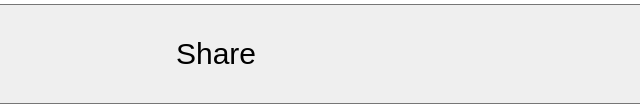
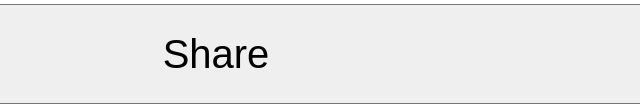
Before and after one commit to keatonshall/Game-Pigeon, a plain HTML site: page index.html in a window 1280 px wide. Shown: the part 1271-1380 px from the top of the page, 424-1064 px from the left. Drawn offline with Linux system fonts and the light colour scheme.

Commit message:
Increased font size of X/O

```diff
--- a/style.css
+++ b/style.css
@@ -17,9 +17,10 @@ button{
   width:100%;
   height:100%;
   background: light-grey;
-  font-size: 30px;
+  font-size: 25.5vw;
 }
 
 #share{
   height:100px;
+  font-size: 40px;
 }
```
